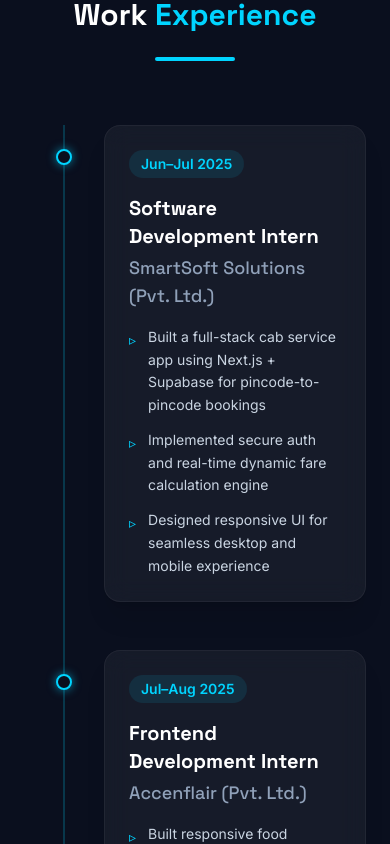
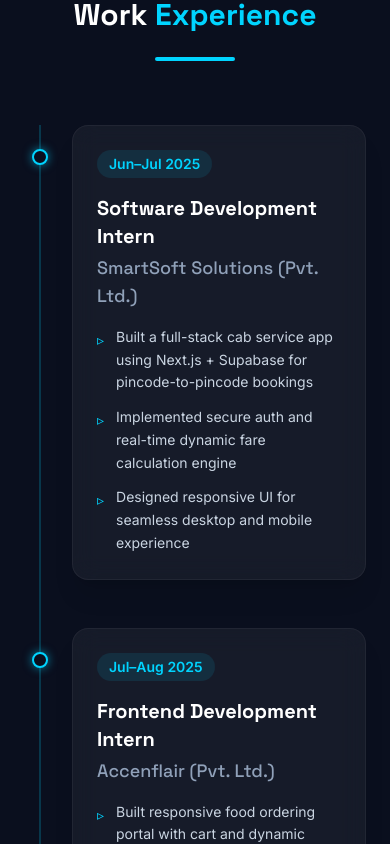
Before and after one commit to itsakhilesh7/Portfolio, a Next.js app: page / in a window 390 px wide. Shown: the part 3180-4024 px from the top of the page. Built offline with nearby package versions, Linux system fonts and the light colour scheme; no server answers.

Commit message:
design: Improve mobile timeline dot spacing and alignment

```diff
--- a/components/Experience.jsx
+++ b/components/Experience.jsx
@@ -21,7 +21,7 @@ export default function Experience() {
 
         <div className="relative">
           {/* Vertical line connecting timeline nodes */}
-          <div className="absolute left-[39px] md:left-1/2 top-0 bottom-0 w-0.5 bg-cyan/20 transform md:-translate-x-1/2"></div>
+          <div className="absolute left-4 md:left-1/2 top-0 bottom-0 w-0.5 bg-cyan/20 transform -translate-x-1/2"></div>
 
           {EXPERIENCE.map((exp, index) => {
             const isEven = index % 2 === 0;
@@ -31,7 +31,7 @@ export default function Experience() {
                 className={`relative flex flex-col md:flex-row items-start md:items-center justify-between w-full mb-12 last:mb-0 ${isEven ? 'md:flex-row-reverse' : ''}`}
               >
                 {/* Timeline Dot */}
-                <div className="absolute left-[39px] md:left-1/2 w-4 h-4 bg-navy border-2 border-cyan rounded-full transform -translate-x-[7px] md:-translate-x-1/2 mt-6 md:mt-0 z-10 shadow-[0_0_10px_rgba(0,212,255,0.6)]"></div>
+                <div className="absolute left-4 md:left-1/2 w-4 h-4 bg-navy border-2 border-cyan rounded-full transform -translate-x-1/2 mt-6 md:mt-0 z-10 shadow-[0_0_10px_rgba(0,212,255,0.6)]"></div>
 
                 {/* Content */}
                 <motion.div
@@ -40,7 +40,7 @@ export default function Experience() {
                   viewport={{ once: true, margin: "-100px" }}
                   transition={{ duration: 0.6, delay: 0.1 }}
                   whileHover={{ scale: 1.02, y: -5 }}
-                  className={`pl-20 md:pl-0 md:w-5/12 w-full pt-0`}
+                  className={`pl-12 md:pl-0 md:w-5/12 w-full pt-0`}
                 >
                   <div className="glass p-6 md:p-8 rounded-2xl glass-hover relative border border-white/5">
                     <span className="inline-block px-3 py-1 bg-cyan/10 text-cyan text-sm font-semibold rounded-full mb-4">
```
